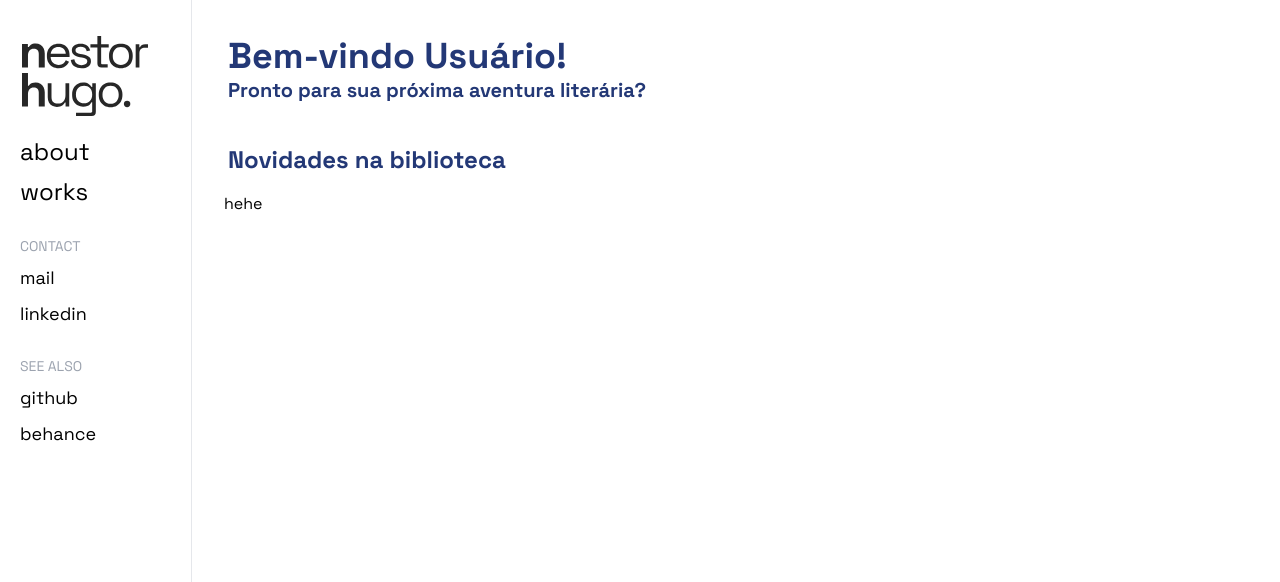
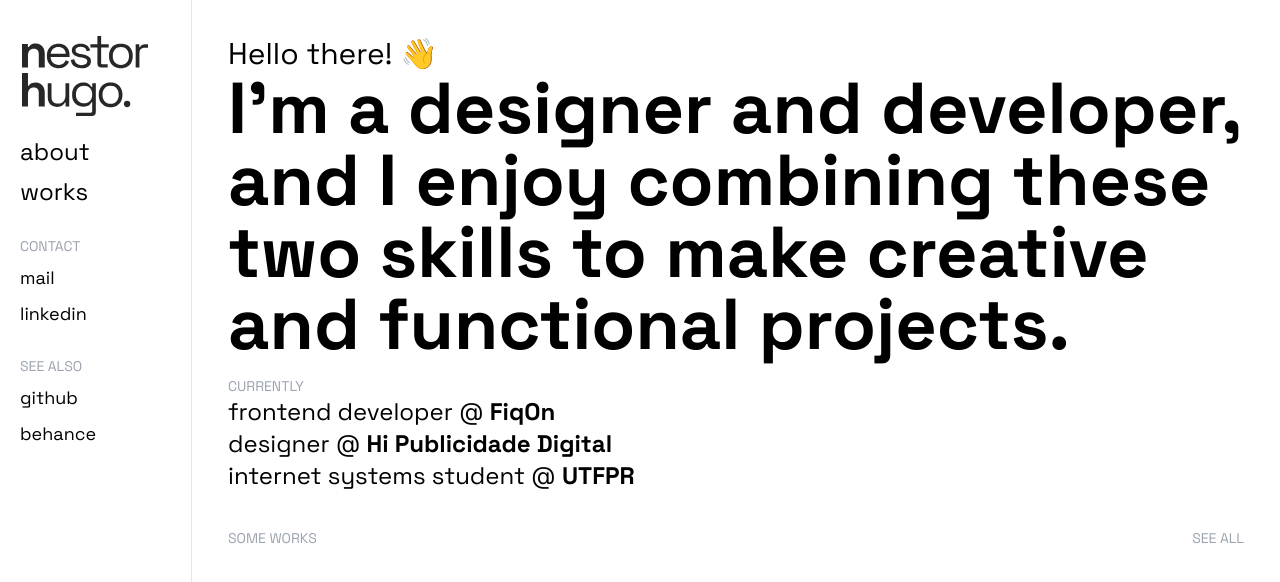
Before and after one commit to nestorhugo/pfv2, a Vue app: page / in a window 1280 px wide. Shown: the top 582 px of the page. Built offline with nearby package versions, Linux system fonts and the light colour scheme.

Commit message:
added introduction

```diff
--- a/src/App.vue
+++ b/src/App.vue
@@ -4,23 +4,43 @@
   </div>
 
   <div class="p-4 sm:ml-48">
-    <div>
-      <div class="m-5 text-center lg:text-start">
-        <h1 class="text-4xl font-bold text-blue-900">Bem-vindo Usuário!</h1>
-        <p class="text-xl font-bold text-blue-900">
-          Pronto para sua próxima aventura literária?
-        </p>
-      </div>
+    <div class="m-5 text-center lg:text-start">
+      <p class="text-3xl">Hello there! 👋</p>
+      <h1 class="text-5xl md:text-6xl lg:text-7xl font-bold">
+        I’m a designer and developer, and I enjoy combining these two skills to
+        make creative and functional projects.
+      </h1>
 
-      <div class="mt-5 pt-5 ml-5 text-center lg:text-start">
-        <h1 class="text-2xl font-bold text-blue-900">
-          Novidades na biblioteca
-        </h1>
-      </div>
+      <p class="pt-4 text-sm text-gray-400">CURRENTLY</p>
+      <p class="text-2xl">
+        frontend developer @
+        <a href="https://fiqon.com.br/" target="_blank" class="link font-bold"
+          >FiqOn</a
+        >
+      </p>
+      <p class="text-2xl">
+        designer @
+        <a
+          href="https://hipublicidade.net/"
+          target="_blank"
+          class="link font-bold"
+          >Hi Publicidade Digital</a
+        >
+      </p>
+      <p class="text-2xl">
+        internet systems student @
+        <a
+          href="https://www.utfpr.edu.br/"
+          target="_blank"
+          class="link font-bold"
+          >UTFPR</a
+        >
+      </p>
+    </div>
 
-      <div class="p-4 flex flex-wrap justify-center lg:justify-start">
-        <h1>hehe</h1>
-      </div>
+    <div class="m-5 text-center lg:text-start flex justify-between">
+      <p class="pt-4 text-sm text-gray-400">SOME WORKS</p>
+      <a href="/works" class="pt-4 text-sm text-gray-400 link">SEE ALL</a>
     </div>
   </div>
 </template>
```
